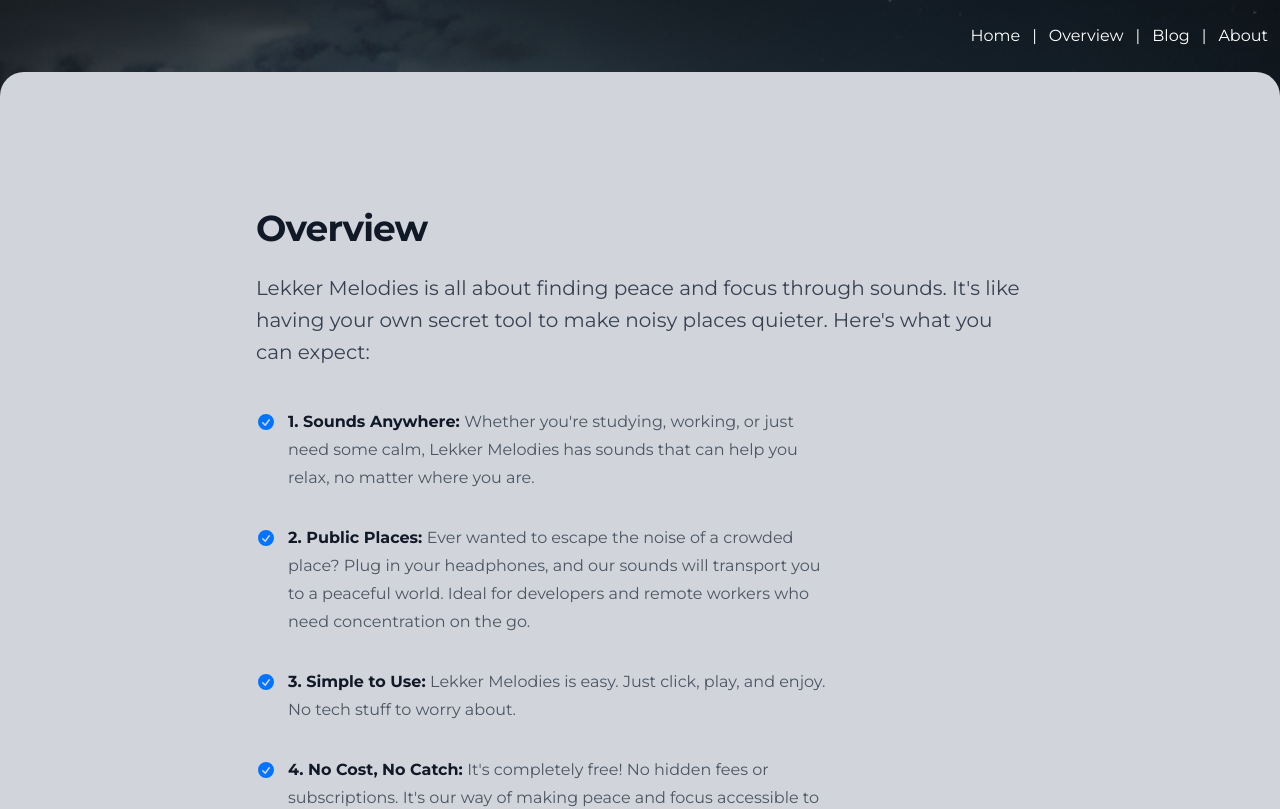
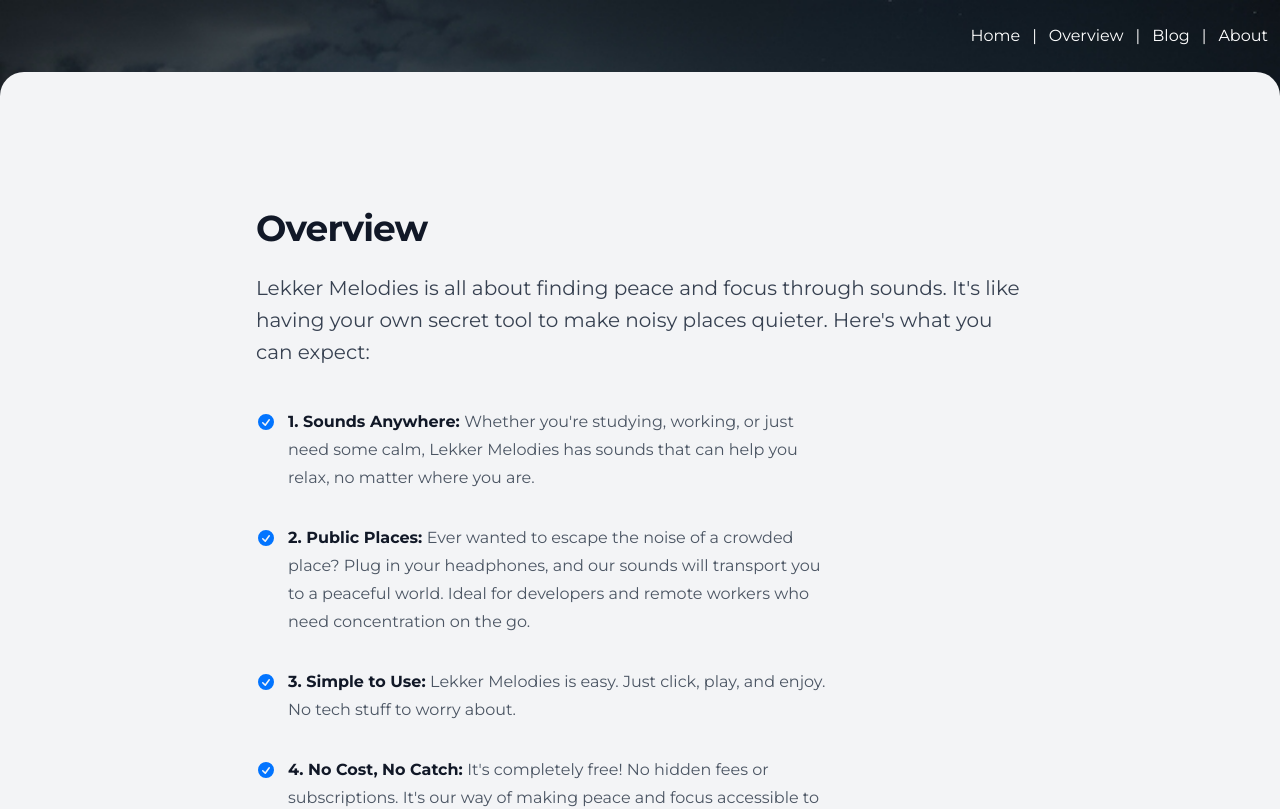
Before and after one commit to mitchiemt11/lekkermelodies, a React (Create React App) app: page /overview in a window 1280 px wide. Shown: the top 809 px of the page. Built offline with nearby package versions, Linux system fonts and the light colour scheme.

Commit message:
Minor adjustments

```diff
--- a/src/pages/About.jsx
+++ b/src/pages/About.jsx
@@ -22,7 +22,7 @@
             </div>
             <div className="md:w-2/3 w-full px-3 flex flex-row flex-wrap">
               <div className="w-full text-center text-gray-700 font-semibold relative pt-3 md:pt-0">
-                <div className="text-3xl text-white font-extrabold leading-tight uppercase pt-6">
+                <div className="text-4xl text-white font-extrabold leading-tight uppercase pt-6">
                   Lekker Melodies
                 </div>
                 <div className="text-normal text-gray-300 mt-6">
--- a/src/pages/Blog.jsx
+++ b/src/pages/Blog.jsx
@@ -3,7 +3,7 @@
 
 export default function Blog() {
   return (
-    <div className="bg-white py-24 sm:py-32">
+    <div className="bg-gray-100 rounded-t-3xl py-24 sm:py-32">
       <div className="mx-auto max-w-7xl px-6 lg:px-8">
         <div className="mx-auto max-w-2xl lg:max-w-4xl">
           <h2 className="text-3xl font-bold tracking-tight text-gray-900 sm:text-4xl uppercase">Lekker Melodies</h2>
--- a/src/pages/Overview.jsx
+++ b/src/pages/Overview.jsx
@@ -2,7 +2,7 @@
 
 export default function Overview() {
   return (
-    <div className="bg-gray-300 rounded-t-3xl px-6 pt-32 lg:px-8">
+    <div className="bg-gray-100 rounded-t-3xl px-6 pt-32 lg:px-8">
       <div className="mx-auto max-w-3xl text-base leading-7 text-gray-700">
         <h1 className="mt-2 text-3xl font-bold tracking-tight text-gray-900 sm:text-4xl">Overview</h1>
         <p className="mt-6 text-xl leading-8">
```
